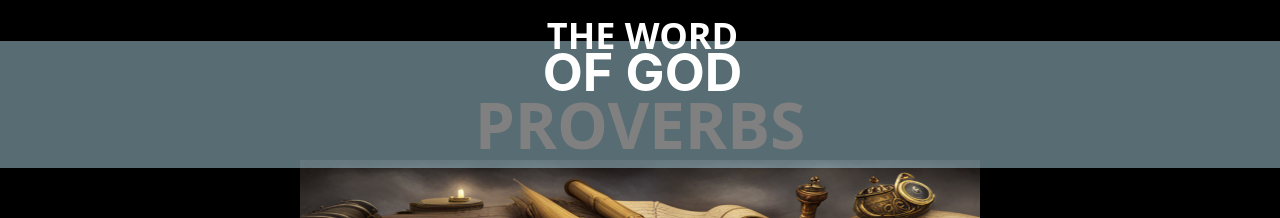
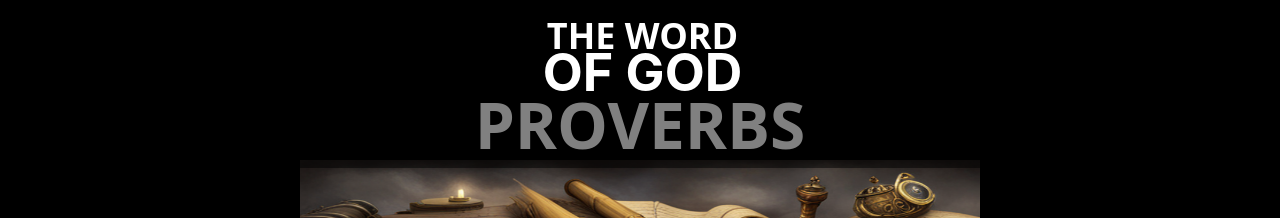
Before and after one commit to jnutt367/proverbs, a Next.js app: page / in a window 1280 px wide. Shown: the top 218 px of the page. Built offline with nearby package versions, Linux system fonts and the light colour scheme.

Commit message:
Update Home.module.css

```diff
--- a/styles/Home.module.css
+++ b/styles/Home.module.css
@@ -213,7 +213,7 @@
 .title {
   color: white;
   position: sticky;
-  background-color: #ADD8E6;
+  background-color: black;
   opacity: 0.5;
   padding-top: 40px;
   z-index: 2;
```
